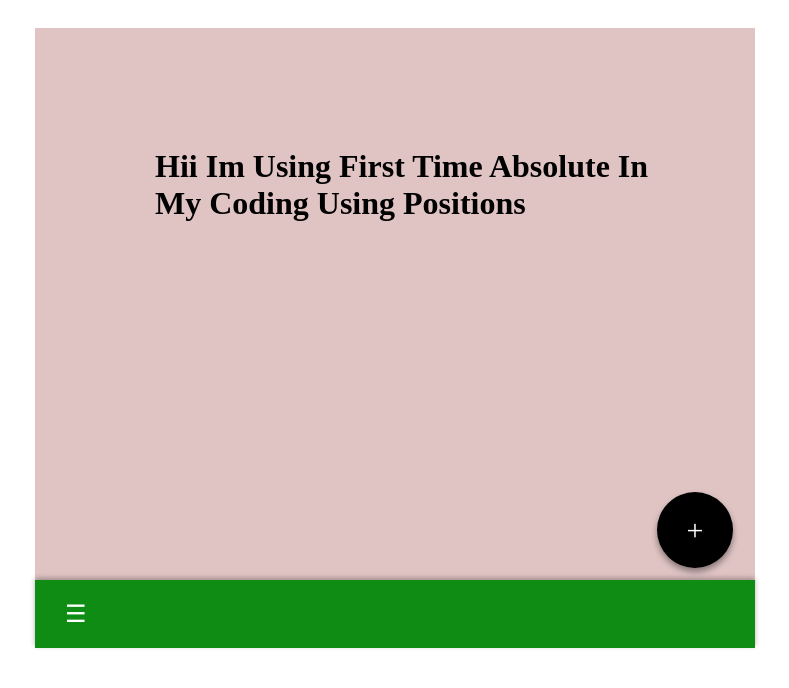
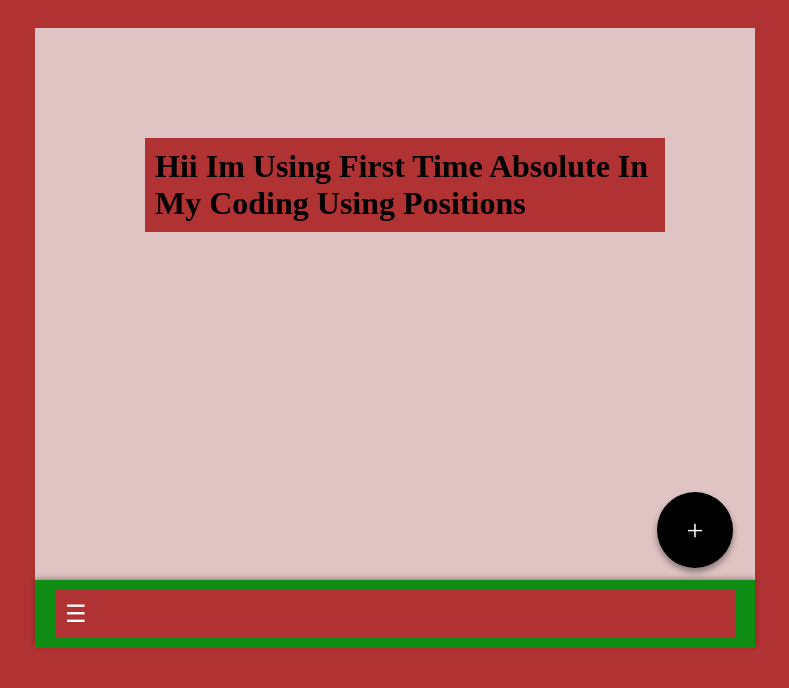
Before and after one commit to Supraja1508/Full-Stack, a plain HTML site: page Day5/absolute.html in a window 1280 px wide. Shown: the whole page, without its empty margins (343-1132 px from the left). Drawn offline with Linux system fonts and the light colour scheme.

Commit message:
Update absolute.html

```diff
--- a/Day5/absolute.html
+++ b/Day5/absolute.html
@@ -4,7 +4,7 @@
     <style>
       * {
         padding: 10px;
-        /* background: #e0d5d5; */
+        background: #b03232;
       }
       .absolute {
         background: #e0c4c4;
```
